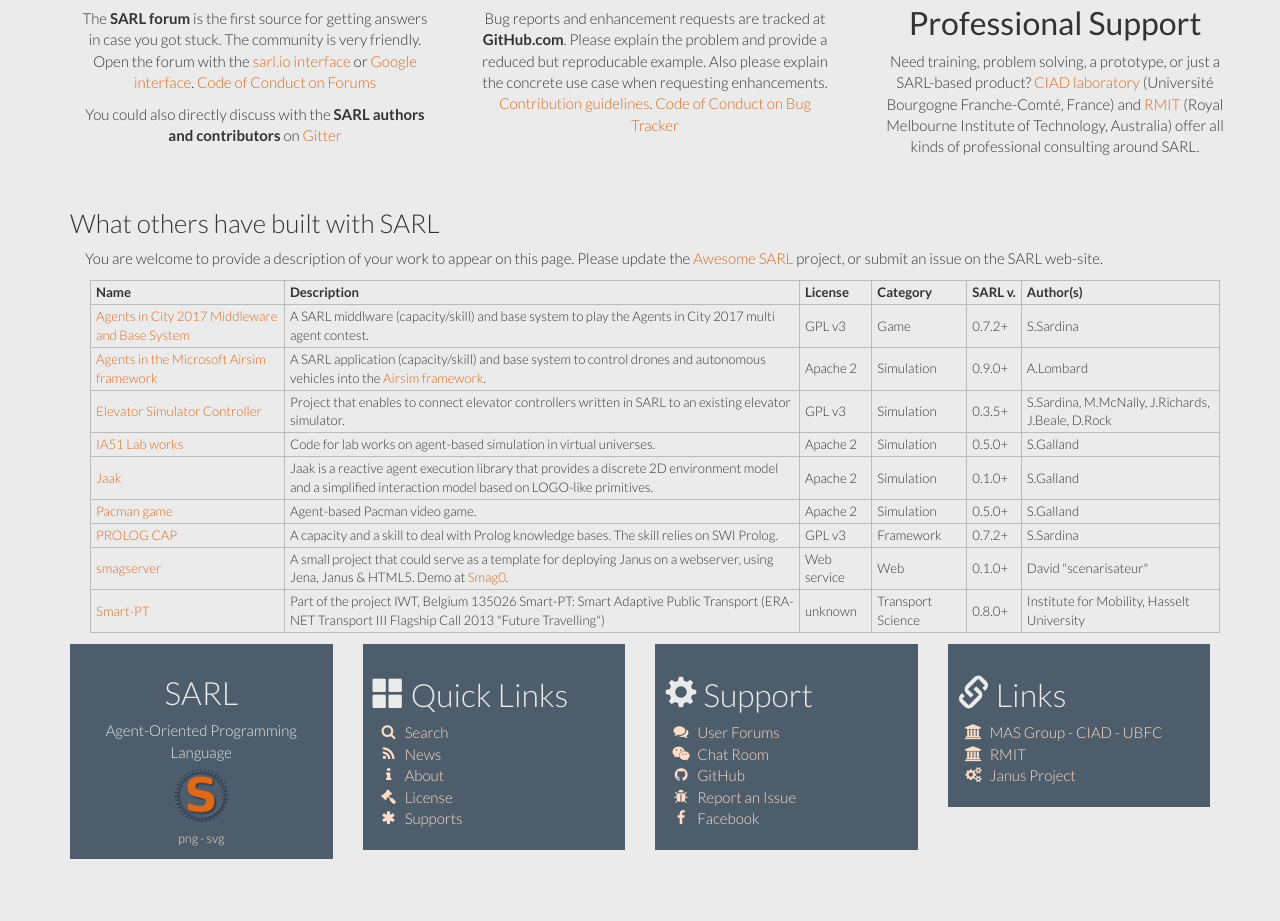
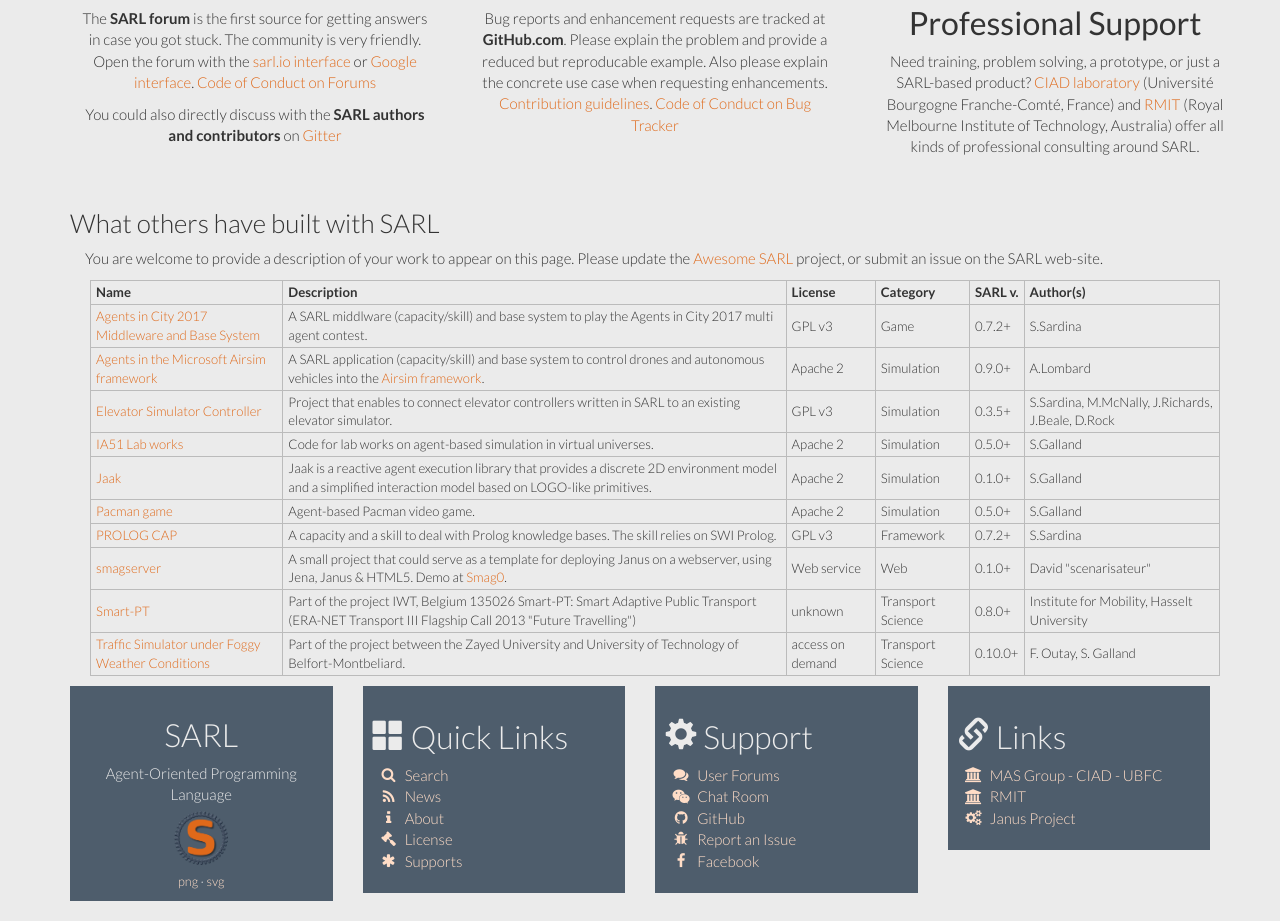
Before and after one commit to sarl/sarl-jekyll-website, a Jekyll site: the page built from community/index.html, in a window 1280 px wide and 1325 px high. Shown: the part 404-1325 px from the top of the window. Built offline with Jekyll 4.4.1, drawn with Linux system fonts in a browser that asks for light colours; a style sheet for code colours, icons or effects is not loaded.

Commit message:
Add link to the Fog-Simu project on the community page.
Signed-off-by: Stéphane Galland <galland@arakhne.org>

```diff
--- a/community/index.html
+++ b/community/index.html
@@ -65,6 +65,9 @@
 	<tr><td><a href="https://github.com/scenaristeur/smagserver">smagserver</a></td><td>A small project that could serve as a template for deploying Janus on a webserver, using Jena, Janus & HTML5. Demo at <a href="http://smag-smag0.rhcloud.com/">Smag0</a>.</td><td>Web service</td><td>Web</td><td>0.1.0+</td><td>David "scenarisateur"</td></tr>
 
 	<tr><td><a href="https://www.uhasselt.be/UH/IMOB-EN/IMOB_EN-Research/49523-Transportation/SMART-PT.html">Smart-PT</a></td><td>Part of the project IWT, Belgium 135026 Smart-PT: Smart Adaptive Public Transport (ERA-NET Transport III Flagship Call 2013 "Future Travelling")</td><td>unknown</td><td>Transport Science</td><td>0.8.0+</td><td>Institute for Mobility, Hasselt University</td></tr>
+
+	<tr><td><a href="https://bitbucket.org/sgalland/zayed-fogsimu">Traffic Simulator under Foggy Weather Conditions</a></td><td>Part of the project between the Zayed University and University of Technology of Belfort-Montbeliard.</td><td>access on demand</td><td>Transport Science</td><td>0.10.0+</td><td>F. Outay, S. Galland</td></tr>
+
 	</tbody>
 	</table></p>
 </div>
```
